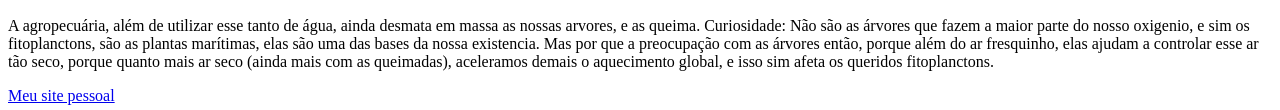
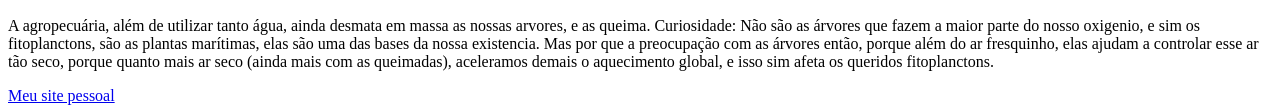
Before and after one commit to Sabrynaa12/index.html, a plain HTML site: page index.html in a window 1280 px wide. Shown: the part 918-1028 px from the top of the page. Drawn offline with Linux system fonts and the light colour scheme.

Commit message:
Update index.html

```diff
--- a/index.html
+++ b/index.html
@@ -13,7 +13,7 @@
 <p>As duas maiores causas da crise climática é o Consumismo vindo do Capitalismo e a agropecuária. Temos tantas coisas no mundo que seriam capazes de encher outro planeta terra, a compra exagerada de coisas que nem precisamos, como por exemplo aquele cara que todo ano, compra o novo carro do ano, para colecionar ou simplesmente para estar na moda, acab causando sim a degradação do meio ambiente, fora o descarte incorreto desse produtos</p>
 <img src="Link para 15198591455a9735c9ef92e_1519859145_3x2_md.jpg" alt="imagem que retrata a Sabryna" class="imagem" height="58%" width="50%">
 <img src="Link para charge_celular_consumo_8.jpg">
-<p>A agropecuária, além de utilizar esse tanto de água, ainda desmata em massa as nossas arvores, e as queima. Curiosidade: Não são as árvores que fazem a maior parte do nosso oxigenio, e sim os fitoplanctons, são as plantas marítimas, elas são uma das bases da nossa existencia. Mas por que a preocupação com as árvores então, porque além do ar fresquinho, elas ajudam a controlar esse ar tão seco, porque quanto mais ar seco (ainda mais com as queimadas), aceleramos demais o aquecimento global, e isso sim afeta os queridos fitoplanctons.</p>
+<p>A agropecuária, além de utilizar tanto água, ainda desmata em massa as nossas arvores, e as queima. Curiosidade: Não são as árvores que fazem a maior parte do nosso oxigenio, e sim os fitoplanctons, são as plantas marítimas, elas são uma das bases da nossa existencia. Mas por que a preocupação com as árvores então, porque além do ar fresquinho, elas ajudam a controlar esse ar tão seco, porque quanto mais ar seco (ainda mais com as queimadas), aceleramos demais o aquecimento global, e isso sim afeta os queridos fitoplanctons.</p>
 </body>
  <footer>
 <a href="https://sabrynaa12.github.io/primeirapagina/">Meu site pessoal</a>
```
